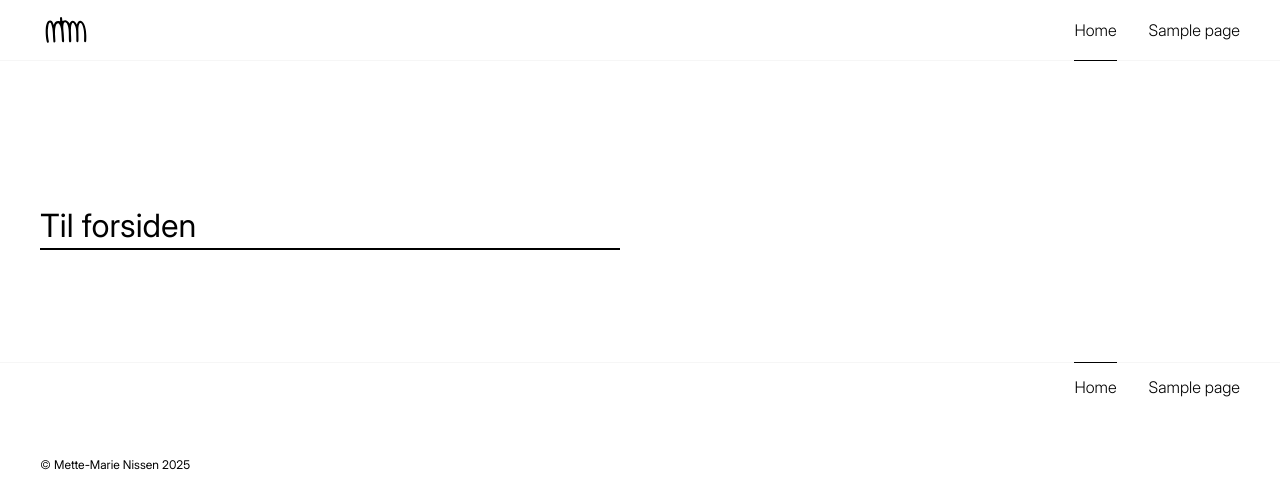
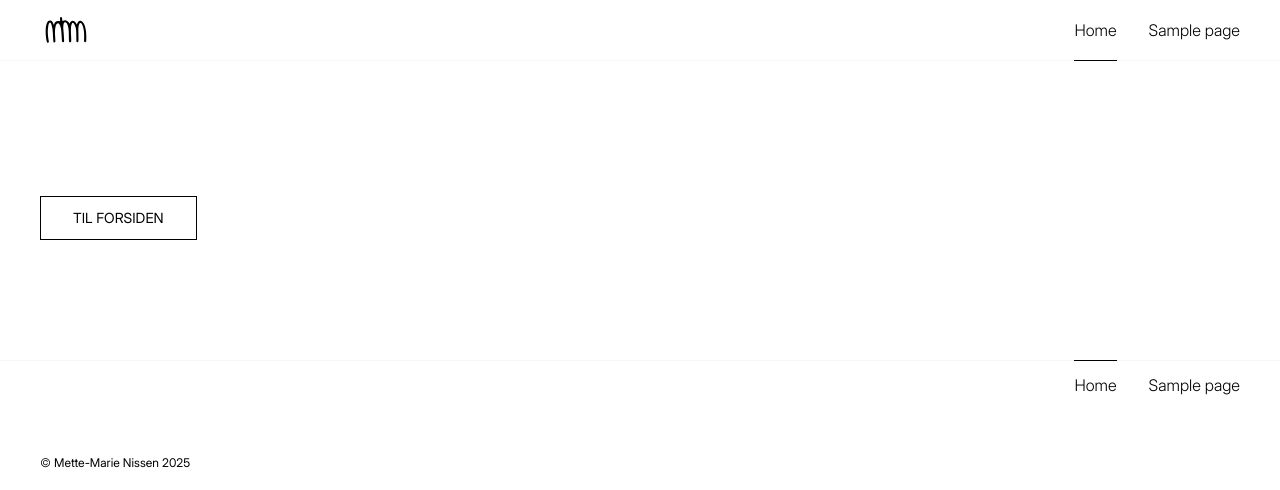
Before and after one commit to AndersErikNissen/wp-mmn-theme, a WordPress theme: template themes/mmn/404.php in a window 1280 px wide. Shown: the top 490 px of the page. Run offline with PHP 8.4 and a stand-in for WordPress, Linux system fonts and the light colour scheme; the site name, menu and one post (Sample post) are stand-ins, and other content is empty.

Commit message:
v1.5: animate-string.php and more

```diff
--- a/themes/mmn/404.php
+++ b/themes/mmn/404.php
@@ -19,7 +19,9 @@
           <h1 class="h1"><?php echo $title; ?></h1>
         <?php endif; ?>
 
-        <a class="link-large front-page-link" href="<?php echo home_url(); ?>">Til forsiden</a>
+        <a class="btn" href="<?php echo home_url(); ?>">
+          <?php get_template_part( 'template-parts/parts/animate-string', null, array( 'string' => 'Til forsiden' ) ); ?>
+        </a>
       </div>
 
       <?php if ( $image ) : ?>
--- a/themes/mmn/front-page.php
+++ b/themes/mmn/front-page.php
@@ -41,7 +41,7 @@
             if( $link ) : ?>
               <div class="front-page-intro-link">
                 <a class="btn" href="<?= esc_url( $link['url'] ); ?>">
-                  <?= esc_html( $link['title'] ); ?>
+                  <?php get_template_part( 'template-parts/parts/animate-string', null, array( 'string' => $link['title'] ) ); ?>
                 </a>
               </div>
             <?php endif; ?>
--- a/themes/mmn/style.css
+++ b/themes/mmn/style.css
@@ -194,6 +194,10 @@ body {
   line-height: 1;
 }
 
+.btn:active {
+  transform: scale(0.99);
+}
+
 .info-item-content {
   line-height: 1.35;
   font-size: 4rem;
@@ -310,6 +314,47 @@ body:not(.home) #Content {
   cursor: url("./assets/media/svg/cursor-email-mig.svg") 26 26, pointer;
 }
 
+.content-404 .btn {
+  margin-top: 6rem;
+}
+
+/* START - ANIMATE-STRING */
+
+.animate-string {
+  display: inline-flex;
+  align-items: center;
+}
+
+.animate-string-letter,
+.animate-string-letter-wrapper,
+.animate-string-letter-inview,
+.animate-string-letter-outside {
+  display: inline-block;
+}
+
+.animate-string-letter {
+  overflow: hidden;
+}
+
+.animate-string-letter-wrapper {
+  position: relative;
+  transition: transform 300ms ease-out var(--delay);
+}
+
+*:hover > .animate-string .animate-string-letter-wrapper {
+  transform: translateY(100%);
+}
+
+.animate-string-letter-outside {
+  position: absolute;
+  top: 0;
+  left: 0;
+  transform: translateY(-100%);
+}
+
+
+/* END - ANIMATE-STRING */
+
 @media (min-width: 980px) {
   body:not(.home) #Content {
     padding-top: 52px;
--- /dev/null
+++ b/themes/mmn/template-parts/parts/animate-string.php
@@ -0,0 +1,16 @@
+<?php if ( isset( $args['string'] ) ) :
+$i = 0;
+$letters = mb_str_split( $args["string"] ); ?>
+
+<span class="animate-string">
+  <?php foreach ( $letters as $letter ) : if ( $letter === ' ' ) $letter = '&nbsp;'; ?>
+    <span class="animate-string-letter" style="--delay:<?= $i * 25; ?>ms">
+      <span class="animate-string-letter-wrapper">
+        <span class="animate-string-letter-inview"><?= $letter ?></span>
+        <span class="animate-string-letter-outside"><?= $letter ?></span>
+      </span>
+    </span>
+  <?php $i++; endforeach; ?>
+</span>
+
+<?php endif;
```
